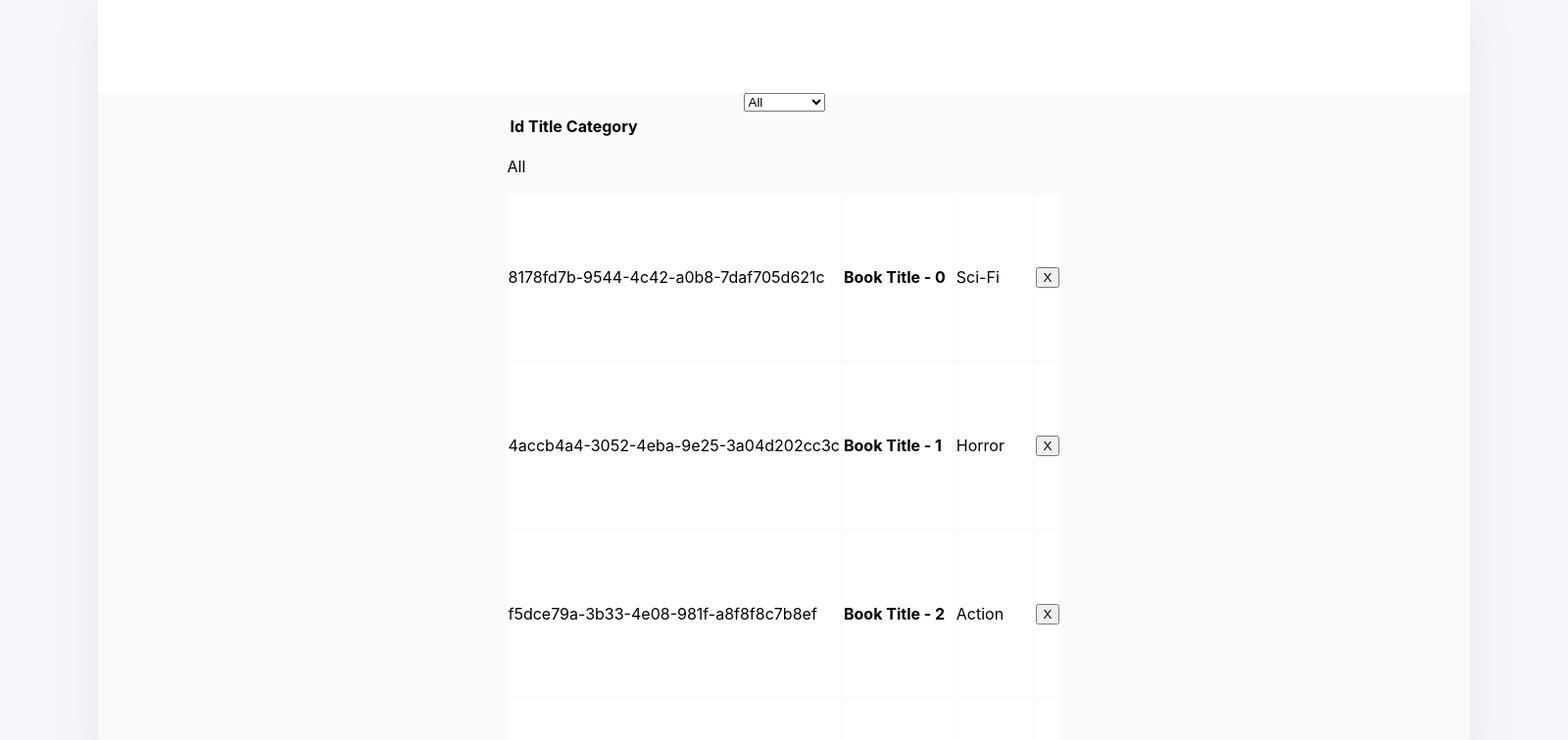
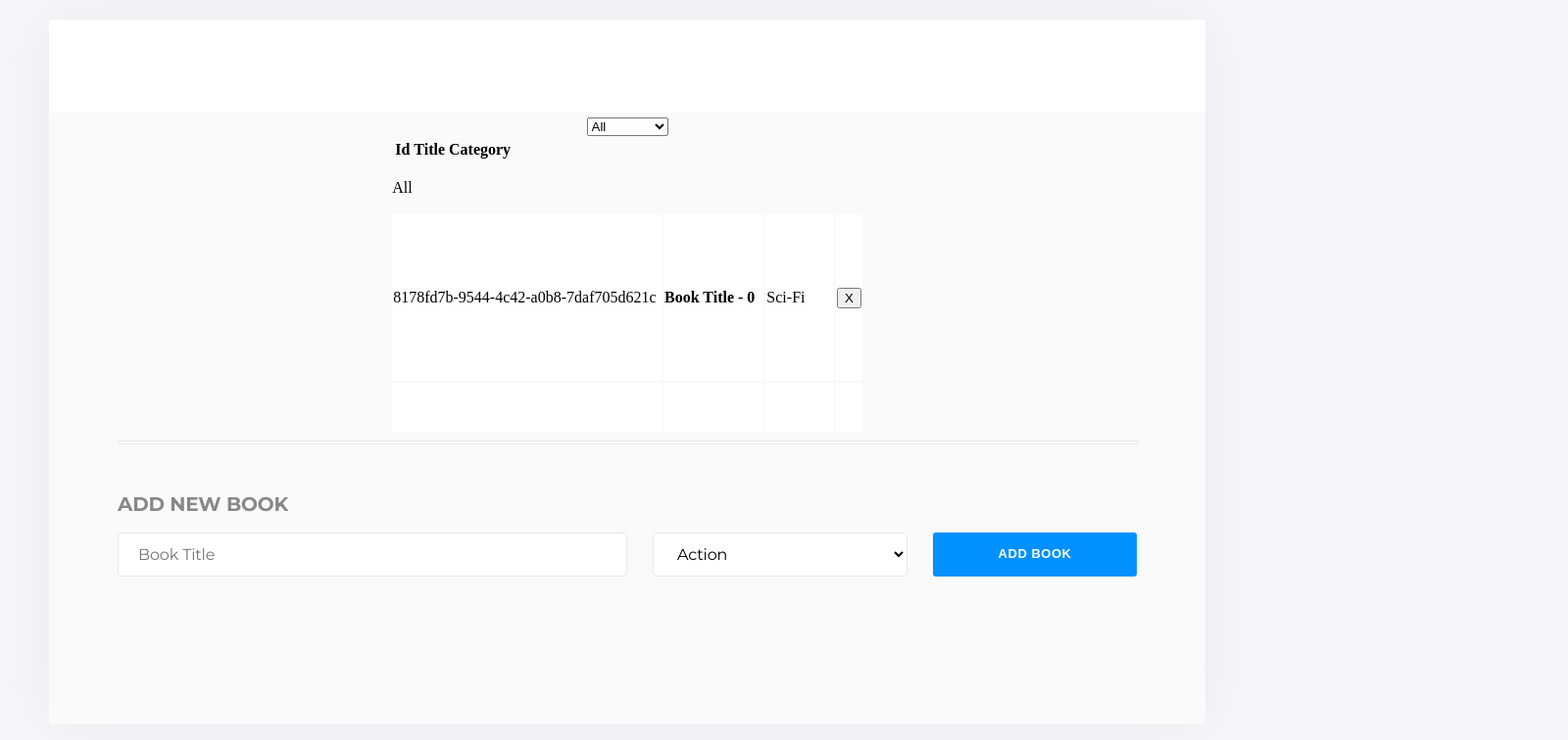
Before and after one commit to uryelah/Microverse-702-Bookstore, a React (Create React App) app: page / in a window 1280 px wide. Shown: the top 756 px of the page at 98% size, 1600 px wide, since content can reach past the window. Built offline with nearby package versions, Linux system fonts and the light colour scheme.

Commit message:
Style bookform and its children

```diff
--- a/src/components/BooksForm.js
+++ b/src/components/BooksForm.js
@@ -61,16 +61,16 @@ class BooksForm extends Component {
     const { title, category } = this.state;
 
     return (
-      <form onSubmit={this.handleSubmit}>
+      <form className="booksform" onSubmit={this.handleSubmit}>
         <h2 className="booksform-title">ADD NEW BOOK</h2>
-        <input className="booksform-input" type="text" value={title} onChange={this.handleChange} />
-        <select className="booksform-input" name="category" value={category} onChange={this.handleChange}>
+        <input placeholder="Book Title" className="booksform-input" type="text" value={title} onChange={this.handleChange} required />
+        <select className="booksform-input booksform-select" name="category" value={category} onChange={this.handleChange}>
           {
             categories.map((category, i) => (
               <option key={category} default={i === 0 && true}>{category}</option>))
           }
         </select>
-        <button className="booksform-btn" type="submit"><p className="booksform-btn-text">Submit</p></button>
+        <button className="booksform-btn" type="submit"><p className="booksform-btn-text">Add Book</p></button>
       </form>
     );
   }
--- a/src/index.css
+++ b/src/index.css
@@ -1,4 +1,4 @@
-@import url('https://fonts.googleapis.com/css?family=Montserrat|Roboto+Slab&display=swap');
+@import url('https://fonts.googleapis.com/css?family=Montserrat:400,700|Roboto+Slab:400,700&display=swap');
 
 body {
   margin: 0;
@@ -7,10 +7,11 @@ body {
     sans-serif;
   -webkit-font-smoothing: antialiased;
   -moz-osx-font-smoothing: grayscale;
-  width: 1600px;
-  height: 1434px;
+  width: 100vw;
+  height: 100vh;
   background-color: #f5f6fa;
-  height: 100vh;
+  overflow: hidden;
+  font-family: 'RobotoSlab';
 }
 
 code {
@@ -24,26 +25,36 @@ table {
 
 #root {
   height: 100%;
+  width: 100%;
 }
 
 
 .app {
-  width: 1400px;
-  height: 100%;
+  width: calc(100% - 100px);
+  height: calc(100% - 80px);
   border-radius: 4px;
   box-shadow: 0 0 60px 0 rgba(0, 0, 0, 0.05);
   background-color: #fafafa;
-  margin: 0 auto;
+  margin: 20px auto;
+  position: relative;
+  box-sizing: border-box;
+  padding: 100px 70px 125px 70px;
+  display: flex;
+  flex-direction: column;
+  overflow: hidden;
 }
 
 .app-nav {
-  width: 1400px;
+  position: absolute;
+  top: 0;
+  left: 0;
+  width: 100%;
   height: 95px;
   background-color: #ffffff;
 }
 
 .app-line {
-  width: 1200px;
+  width: 100%;
   height: 2px;
   border: 1px solid #e8e8e8;
 }
@@ -56,6 +67,7 @@ table {
   display: flex;
   flex-direction: column;
   align-items: center;
+  flex-basis: 65%;
 }
 
 .book {
@@ -64,6 +76,18 @@ table {
   border-radius: 4px;
   border: 1px solid #e8e8e8;
   background-color: #ffffff;
+}
+
+.booksform {
+  display: flex;
+  flex-wrap: wrap;
+  box-sizing: border-box;
+  justify-content: space-between;
+  margin-top: 25px;
+}
+
+.booksform * {
+  box-sizing: border-box;
 }
 
 .booksform-title {
@@ -77,27 +101,49 @@ table {
   line-height: normal;
   letter-spacing: -0.18px;
   color: #888888;
+  flex-basis: 100%;
 }
 
 .booksform-input {
   width: 664px;
   height: 45px;
+  padding: 0 20px;
   border-radius: 4px;
   border: solid 1px #e8e8e8;
   background-color: #ffffff;
+  flex-basis: 50%;
+  font-family: Montserrat;
+  font-size: 16px;
+  font-weight: normal;
+  font-stretch: normal;
+  font-style: normal;
+  line-height: normal;
+  letter-spacing: -0.15px;
+  color: #c4c4c4;
+}
+
+.booksform-input:valid {
+  color: #000 !important;
+}
+
+.booksform-select {
+  flex-basis: 25%;
 }
 
 .booksform-btn {
-  width: 184px;
+  flex-basis: 20%;
   height: 45px;
+  border: none;
   border-radius: 3px;
   background-color: #0290ff;
+  white-space: nowrap;
+  text-align: center;
+  cursor: pointer;
+  text-transform: uppercase;
 }
 
 .booksform-btn-text {
-  width: 143px;
   height: 18px;
-  font-family: 'RobotoSlab';
   font-size: 13px;
   font-weight: bold;
   font-stretch: normal;
```
